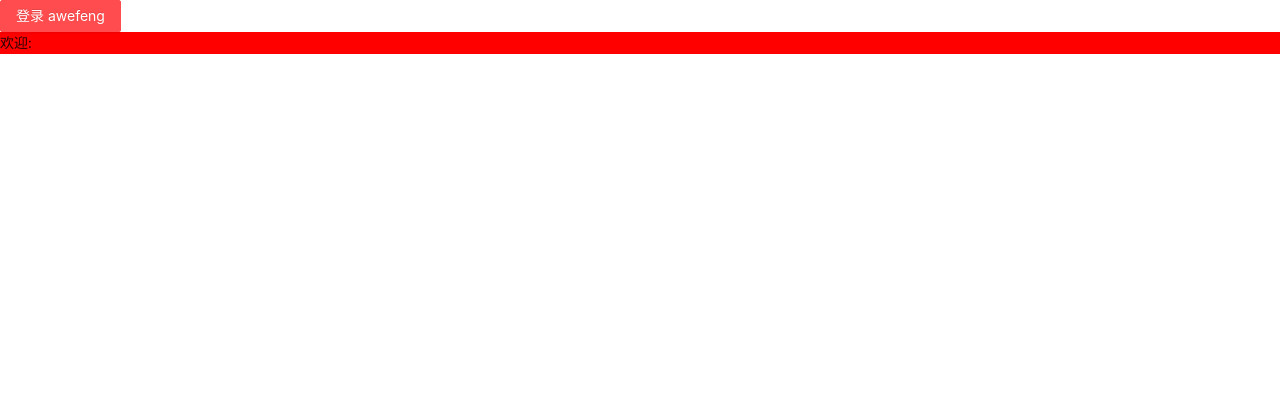
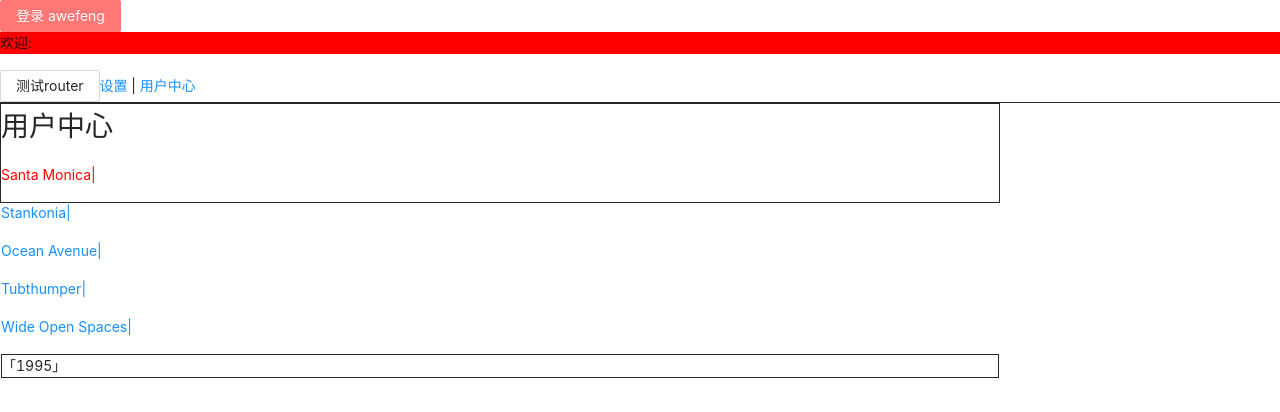
Before and after one commit to awefeng/fe-demo, a React app: page /user-center/1995 in a window 1280 px wide. Shown: the top 412 px of the page. Built offline with nearby package versions, Linux system fonts and the light colour scheme.

Commit message:
feat: 添加部分视图 修改babel配置 添加路由

```diff
--- a/babel.config.json
+++ b/babel.config.json
@@ -1,3 +1,12 @@
 {
-  "presets": ["@babel/preset-react", "@babel/preset-typescript", "@babel/preset-env"]
+  "presets": [
+    "@babel/preset-env",
+    [
+      "@babel/preset-react",
+      {
+        "runtime": "automatic"
+      }
+    ],
+    "@babel/preset-typescript"
+  ]
 }
--- a/config/webpack.common.ts
+++ b/config/webpack.common.ts
@@ -11,7 +11,8 @@ const commonConfig: Configuration = {
   // 输出
   output: {
     filename: '[name].[chunkhash].js',
-    path: resolve(__dirname, '../dist')
+    path: resolve(__dirname, '../dist'),
+    publicPath: '/'
   },
   resolve: {
     alias: {
@@ -47,14 +48,7 @@ const commonConfig: Configuration = {
         test: /\.(tsx?|jsx?)$/,
         exclude: /node_modules/,
         use: {
-          loader: 'babel-loader',
-          options: {
-            presets: [
-              '@babel/preset-react',
-              '@babel/preset-env',
-              '@babel/preset-typescript'
-            ]
-          }
+          loader: 'babel-loader'
         }
       },
       {
--- a/config/webpack.dev.ts
+++ b/config/webpack.dev.ts
@@ -13,6 +13,7 @@ const devConfig: Configuration & { devServer: { [key: string]: any } } = {
     static: resolve(__dirname, '../dist'),
     compress: true,
     hot: true,
+    historyApiFallback: true,
     port: 8080
   },
   module: {
--- a/package.json
+++ b/package.json
@@ -66,6 +66,7 @@
     "react": "^17.0.2",
     "react-dom": "^17.0.2",
     "react-redux": "^7.2.6",
+    "react-router-dom": "^6.2.1",
     "redux": "^4.1.2"
   }
 }
--- a/src/app.tsx
+++ b/src/app.tsx
@@ -1,16 +1,51 @@
 import ReactDOM from 'react-dom'
-import React from 'react'
 import store from '@/store'
 import './global.less'
 import 'antd/dist/antd.less'
 import Welcome from './views/welcome'
+import Settings from './views/settings'
+import UserCenter from './views/userCenter'
 import { Provider } from 'react-redux'
+import React, { FC } from 'react'
+import { BrowserRouter, Route, Routes, useRoutes } from 'react-router-dom'
+import NotFound from './views/404'
+import UserItem from './views/userCenter/userItem'
+import routes from './routes/config'
+
+const App: FC = () => {
+  const Element = useRoutes(routes)
+
+  return <Provider store={store}>{Element}</Provider>
+}
 
 ReactDOM.render(
+  // <React.StrictMode>
+  //   <Provider store={store}>
+  //     <BrowserRouter>
+  //       <Routes>
+  //         <Route path='/' element={<Welcome />}>
+  //           <Route path='settings' element={<Settings />}></Route>
+  //           <Route path='user-center' element={<UserCenter />}>
+  //             <Route
+  //               index
+  //               element={
+  //                 <main style={{ padding: '1rem' }}>
+  //                   <p>Select an user</p>
+  //                 </main>
+  //               }
+  //             />
+  //             <Route path=':userId' element={<UserItem />}></Route>
+  //           </Route>
+  //         </Route>
+  //         <Route path='*' element={<NotFound />}></Route>
+  //       </Routes>
+  //     </BrowserRouter>
+  //   </Provider>
+  // </React.StrictMode>,
   <React.StrictMode>
-    <Provider store={store}>
-      <Welcome />
-    </Provider>
+    <BrowserRouter>
+      <App />
+    </BrowserRouter>
   </React.StrictMode>,
   document.getElementById('app')
 )
--- /dev/null
+++ b/src/routes/config.tsx
@@ -0,0 +1,51 @@
+import React, { Suspense } from 'react'
+import type { RouteObject } from 'react-router-dom'
+import { Spin } from 'antd'
+
+function lazyLoad(Comp: React.LazyExoticComponent<any>): React.ReactNode {
+  return (
+    <Suspense
+      fallback={
+        <Spin
+          size='large'
+          style={{
+            display: 'flex',
+            alignItems: 'center',
+            justifyContent: 'center'
+          }}
+        />
+      }
+    >
+      <Comp />
+    </Suspense>
+  )
+}
+
+const routes: RouteObject[] = [
+  {
+    path: '/',
+    element: lazyLoad(React.lazy(() => import('@/views/welcome'))),
+    children: [
+      {
+        path: 'settings',
+        element: lazyLoad(React.lazy(() => import('@/views/settings')))
+      },
+      {
+        path: 'user-center',
+        element: lazyLoad(React.lazy(() => import('@/views/userCenter'))),
+        children: [
+          { index: true, element: 'select a user' },
+          {
+            path: ':userId',
+            element: lazyLoad(
+              React.lazy(() => import('@/views/userCenter/userItem'))
+            )
+          }
+        ]
+      }
+    ]
+  },
+  { path: '*', element: lazyLoad(React.lazy(() => import('@/views/404'))) }
+]
+
+export default routes
--- /dev/null
+++ b/src/views/404/index.tsx
@@ -0,0 +1,7 @@
+import { FC } from 'react'
+
+const NotFound: FC = () => {
+  return <h1>404了 NotFound</h1>
+}
+
+export default NotFound
--- /dev/null
+++ b/src/views/settings/index.tsx
@@ -0,0 +1,7 @@
+import { FC } from 'react'
+
+const Setting: FC = () => {
+  return <h1>这是设置界面</h1>
+}
+
+export default Setting
--- /dev/null
+++ b/src/views/userCenter/data.ts
@@ -0,0 +1,36 @@
+const invoices = [
+  {
+    name: 'Santa Monica',
+    number: 1995,
+    amount: '$10,800',
+    due: '12/05/1995'
+  },
+  {
+    name: 'Stankonia',
+    number: 2000,
+    amount: '$8,000',
+    due: '10/31/2000'
+  },
+  {
+    name: 'Ocean Avenue',
+    number: 2003,
+    amount: '$9,500',
+    due: '07/22/2003'
+  },
+  {
+    name: 'Tubthumper',
+    number: 1997,
+    amount: '$14,000',
+    due: '09/01/1997'
+  },
+  {
+    name: 'Wide Open Spaces',
+    number: 1998,
+    amount: '$4,600',
+    due: '01/27/2998'
+  }
+]
+
+export function getInvoices() {
+  return invoices
+}
--- /dev/null
+++ b/src/views/userCenter/index.tsx
@@ -0,0 +1,36 @@
+import { FC, Fragment } from 'react'
+import { Link, Outlet, NavLink } from 'react-router-dom'
+import { getInvoices } from './data'
+
+const UserCenter: FC = () => {
+  const invoices = getInvoices()
+
+  return (
+    <Fragment>
+      <div style={{ width: '1000px', height: '100px', border: '1px solid' }}>
+        <h1>用户中心</h1>
+
+        {invoices.map((invo) => {
+          return (
+            <NavLink
+              to={`/user-center/${invo.number}`}
+              key={invo.number}
+              style={({ isActive }) => {
+                return {
+                  display: 'block',
+                  margin: '1rem 0',
+                  color: isActive ? 'red' : ''
+                }
+              }}
+            >
+              {invo.name}| {'  '}
+            </NavLink>
+          )
+        })}
+        <Outlet />
+      </div>
+    </Fragment>
+  )
+}
+
+export default UserCenter
--- /dev/null
+++ b/src/views/userCenter/userItem.tsx
@@ -0,0 +1,10 @@
+import { FC } from 'react'
+import { useParams } from 'react-router-dom'
+
+const UserItem: FC = () => {
+  const { userId = null } = useParams()
+
+  return <div style={{ border: '1px solid' }}>「{userId}」</div>
+}
+
+export default UserItem
--- a/src/views/welcome/index.tsx
+++ b/src/views/welcome/index.tsx
@@ -3,10 +3,12 @@ import { FC, Fragment } from 'react'
 import styles from './index.less'
 import { useDispatch, useSelector } from 'react-redux'
 import { setUserInfo } from '@/store/user'
+import { Link, Outlet, useNavigate } from 'react-router-dom'
 
 const Welcome: FC = () => {
   const dispath = useDispatch()
   const { name } = useSelector((state) => state.user)
+  const navigate = useNavigate()
 
   return (
     <Fragment>
@@ -21,6 +23,23 @@ const Welcome: FC = () => {
         登录 awefeng
       </Button>
       <div className={styles.welcome}>欢迎: {name}</div>
+      <nav
+        style={{
+          borderBottom: 'solid 1px',
+          paddingTop: '1rem'
+        }}
+      >
+        <Button
+          onClick={() => {
+            navigate('/settings')
+          }}
+        >
+          测试router
+        </Button>
+        <Link to='/settings'>设置</Link> |{' '}
+        <Link to='/user-center'>用户中心</Link>
+      </nav>
+      <Outlet />
     </Fragment>
   )
 }
```
Also changed, not shown: 1 other file (tests, documents, lock files or other folders).
